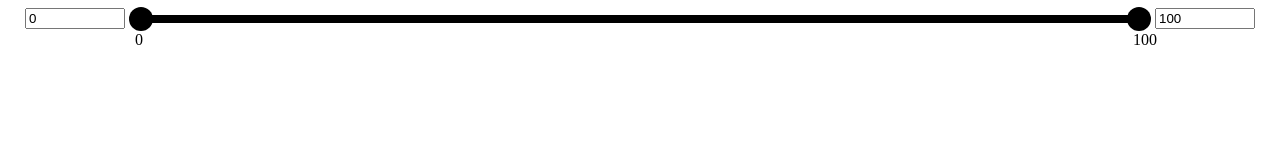
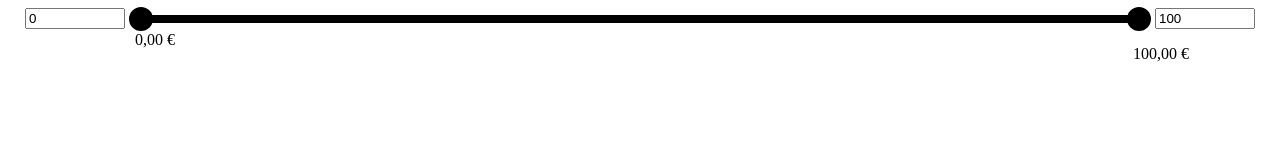
Before and after one commit to JoaquinMCA/range-component, a React (Vite) app: page /exercise1 in a window 1280 px wide. Shown: the top 160 px of the page. Built offline with nearby package versions, Linux system fonts and the light colour scheme.

Commit message:
Currency mode added

```diff
--- a/src/components/Range.jsx
+++ b/src/components/Range.jsx
@@ -1,10 +1,11 @@
 import { useEffect, useRef, useState } from "react";
+import { useCurrency } from "../hooks/useCurrency";
 
 export function Range(props) {
   const bulletSize = 24;
   const [min, setMin] = useState(props.config.min ?? 1);
   const [max, setMax] = useState(props.config.max ?? 10);
-  const [step, setStep] = useState(1);
+  const [step, setStep] = useState(props.config.step ?? 1);
   const [posibleValues, setPosibleValues] = useState([]);
   const [stepLength, setStepLength] = useState(null);
   const [minMaxVariable, setMinMaxVariable] = useState(true);
@@ -34,30 +35,22 @@ export function Range(props) {
   const rangeLine = useRef();
 
   useEffect(() => {
-    console.log("re-render");
-    console.log(props.config);
-    console.log(props.config.min);
-    console.log(props.config.max);
     if (
       !props.config.minInput ||
       (!props.config.maxInput && props.config.possibleValuesInput)
     ) {
+      // TODO given possibleValues
       // setMin(config.possibleValuesInput[0]);
       // setMax(config.possibleValuesInput[config.possibleValuesInput.length - 1]);
     }
   }, []);
 
   useEffect(() => {
-    console.log("efect de setPosible values");
     const lineBoundingClientRect = rangeLine.current?.getBoundingClientRect();
-    // console.log("initial");
-    // console.log(lineBoundingClientRect);
     setPosibleValues(calculateSteps());
   }, [min, max]);
 
   useEffect(() => {
-    console.log("efect de setMin setMax");
-    console.log(posibleValues);
     if (posibleValues?.length > 0) {
       const lineBoundingClientRect = rangeLine.current?.getBoundingClientRect();
       const stepLenght =
@@ -72,13 +65,6 @@ export function Range(props) {
     setMinValues(0);
     setMaxValues(lineBoundingClientRect.width);
   }, [stepLength]);
-
-  //   function calculateStepLenght() {
-  //     console.log("----calculateStepLenght-----");
-  //     const lineBoundingClientRect = rangeLine.current?.getBoundingClientRect();
-  //     console.log("posibleValues length! ", posibleValues.length);
-  //     return Math.floor(lineBoundingClientRect.width / posibleValues.length);
-  //   }
 
   useEffect(() => {
     window.addEventListener("mouseup", manageMouseUp, true);
@@ -96,8 +82,6 @@ export function Range(props) {
 
   function manageMouseMove(e) {
     if (selectedBullet && e) {
-      console.log("seteo position mouse move");
-
       const movement = calcBulletPosition(e);
       selectedBullet === "min-bullet";
       selectedBullet === "min-bullet"
@@ -107,13 +91,7 @@ export function Range(props) {
   }
 
   function bulletClicked(ev, bullet) {
-    console.log("bulletClicked!");
-    console.log(ev);
-    console.log(ev);
-
     const lineBoundingClientRect = rangeLine.current?.getBoundingClientRect();
-    console.log(lineBoundingClientRect.clientX);
-    console.log(ev.clientX, ev.clientY);
     setSelectedBullet(bullet);
     setLastSelectedBullet(bullet);
     const elem = document.getElementById("app");
@@ -123,12 +101,7 @@ export function Range(props) {
   }
 
   function manageMouseUp(e) {
-    // e.preventDefault();
-    // e.stopPropagation();
-    // // console.log("mouse up windoweee");
-    // // console.log("selectedBullet: ", selectedBullet);
     if (selectedBullet && e) {
-      console.log("hay selected bulleT");
       const movement = calcBulletPosition(e);
       selectedBullet === "min-bullet"
         ? setMinValues(movement)
@@ -143,16 +116,13 @@ export function Range(props) {
 
   function setMinValues(movement) {
     const lineBoundingClientRect = rangeLine.current?.getBoundingClientRect();
-
     const minIndex = calculateStepForMovement(movement);
-    console.log(minIndex);
     setSelectedMin(posibleValues[minIndex]);
     setMinBulletPosition(minIndex * stepLength);
   }
 
   function setMaxValues(movement) {
     const lineBoundingClientRect = rangeLine.current?.getBoundingClientRect();
-
     const maxIndex = calculateStepForMovement(movement);
     setSelectedMax(posibleValues[maxIndex]);
     setMaxBulletPosition(maxIndex * stepLength);
@@ -170,11 +140,6 @@ export function Range(props) {
       position = lineBoundingClientRect.width;
     }
 
-    console.log("calc bullet movement");
-    console.log(lineBoundingClientRect.width);
-    console.log(lineBoundingClientRect);
-    console.log(e.clientX - lineBoundingClientRect.left);
-    console.log(position);
     if (selectedBullet === "min-bullet") {
       // min < max
       if (position > maxBulletPosition - stepLength) {
@@ -186,13 +151,11 @@ export function Range(props) {
         position = minBulletPosition + stepLength;
       }
     }
-    // console.log(`position ${position}`);
-    // console.log(`minBulletPosition ${minBulletPosition}`);
-    // console.log(`maxBulletPosition ${maxBulletPosition}`);
     return position;
   }
 
   function calculateSteps() {
+    // const range = props.config.currencyMode ? (max - min) * 100 : max - min;
     const range = max - min;
     const numberOfSteps = Math.floor(range / step);
     const posibleValues = [+min];
@@ -202,52 +165,41 @@ export function Range(props) {
     if (range / step - Math.floor(range / step) > 0) {
       posibleValues.push(+max);
     }
-    console.log("posible values: ", posibleValues.toString());
     return posibleValues;
   }
 
   function calculateStepForMovement(movement) {
-    // console.log("calculateStepForPosition");
-    // console.log("stepLength: ", stepLength);
-    // console.log("movement: ", movement);
-
     if (stepLength) {
       const nonDecimal = +Math.floor(movement / stepLength);
       const decimal =
         movement / stepLength - Math.floor(movement / stepLength) >= 0.5
           ? +1
           : +0;
-
       const stepIndex = nonDecimal + decimal;
-
-      // console.log("-------->nonDecimal: ", nonDecimal);
-      // console.log("-------->decimal: ", decimal);
-      // console.log("-------->stepIndex: ", stepIndex);
       return +stepIndex;
     }
   }
 
   function minInputHandler(event) {
-    if (event.target.value !== min) {
-      if (event.target.value < 0) {
-        console.log("set min 0");
+    let newValue = event?.target?.value;
+    if (newValue !== min) {
+      if (newValue < 0) {
         setMin(0);
-      } else if (event.target.value > max) {
-        console.log("set min max - 1");
+      } else if (newValue > max) {
         setMin(max - 1);
       } else {
-        console.log("set min lo que sea");
-        setMin(event.target.value);
+        console.log("set min: ", newValue);
+        setMin(newValue);
       }
     }
   }
 
   function maxInputHandler(event) {
-    console.log("max input handler: ", event.target.value);
-    if (event.target.value < min) {
+    let newValue = event?.target?.value;
+    if (newValue < min) {
       setMax(min + 1);
     } else {
-      setMax(event.target.value);
+      setMax(newValue);
     }
   }
 
@@ -273,7 +225,7 @@ export function Range(props) {
         >
           <div
             className={
-              "bullet " +
+              "bullet bullet-on-top " +
               (selectedBullet === "min-bullet" ? "bullet-dragging" : "")
             }
             id="min-bullet"
@@ -287,7 +239,11 @@ export function Range(props) {
             }}
           >
             {showMinSelectedValue && (
-              <div className="bullet-value">{selectedMin}</div>
+              <div className="bullet-value">
+                {props.config.currencyMode
+                  ? useCurrency(selectedMin)
+                  : selectedMin}
+              </div>
             )}
           </div>
           <div
@@ -306,7 +262,12 @@ export function Range(props) {
             }}
           >
             {showMaxSelectedValue && (
-              <div className="bullet-value">{selectedMax}</div>
+              <div className="bullet-value-max ">
+                {" "}
+                {props.config.currencyMode
+                  ? useCurrency(selectedMax)
+                  : selectedMax}
+              </div>
             )}
           </div>
           {showStepTicks && (
--- /dev/null
+++ b/src/hooks/useCurrency.js
@@ -0,0 +1,6 @@
+export const useCurrency = (number) => {
+  return new Intl.NumberFormat("es-ES", {
+    style: "currency",
+    currency: "EUR",
+  }).format(number);
+};
--- a/src/pages/Exercise1.jsx
+++ b/src/pages/Exercise1.jsx
@@ -1,5 +1,15 @@
 import { Range } from "../components/Range";
 
 export function Exercise1() {
-  return <Range config={{ min: 0, max: 100, showStepTicks: false }}></Range>;
+  return (
+    <Range
+      config={{
+        min: 0,
+        max: 100,
+        showStepTicks: false,
+        currencyMode: true,
+        step: 0.01,
+      }}
+    ></Range>
+  );
 }
--- a/src/styles/styles.css
+++ b/src/styles/styles.css
@@ -20,6 +20,16 @@
   position: absolute;
   bottom: -18px;
   left: 6px;
+}
+
+.bullet-value-max {
+  position: absolute;
+  bottom: -32px;
+  left: 6px;
+}
+
+.bullet-on-top {
+  z-index: 99;
 }
 
 .range-line-container {
```
